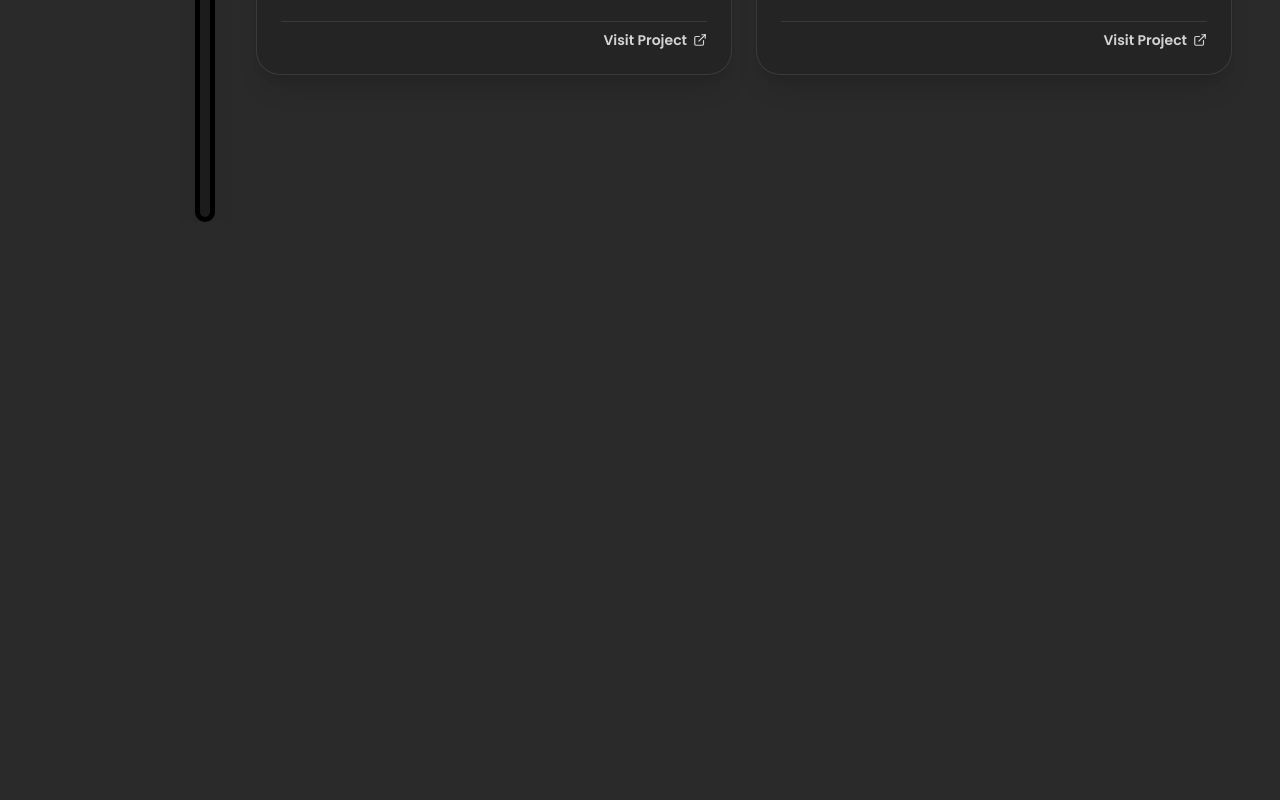
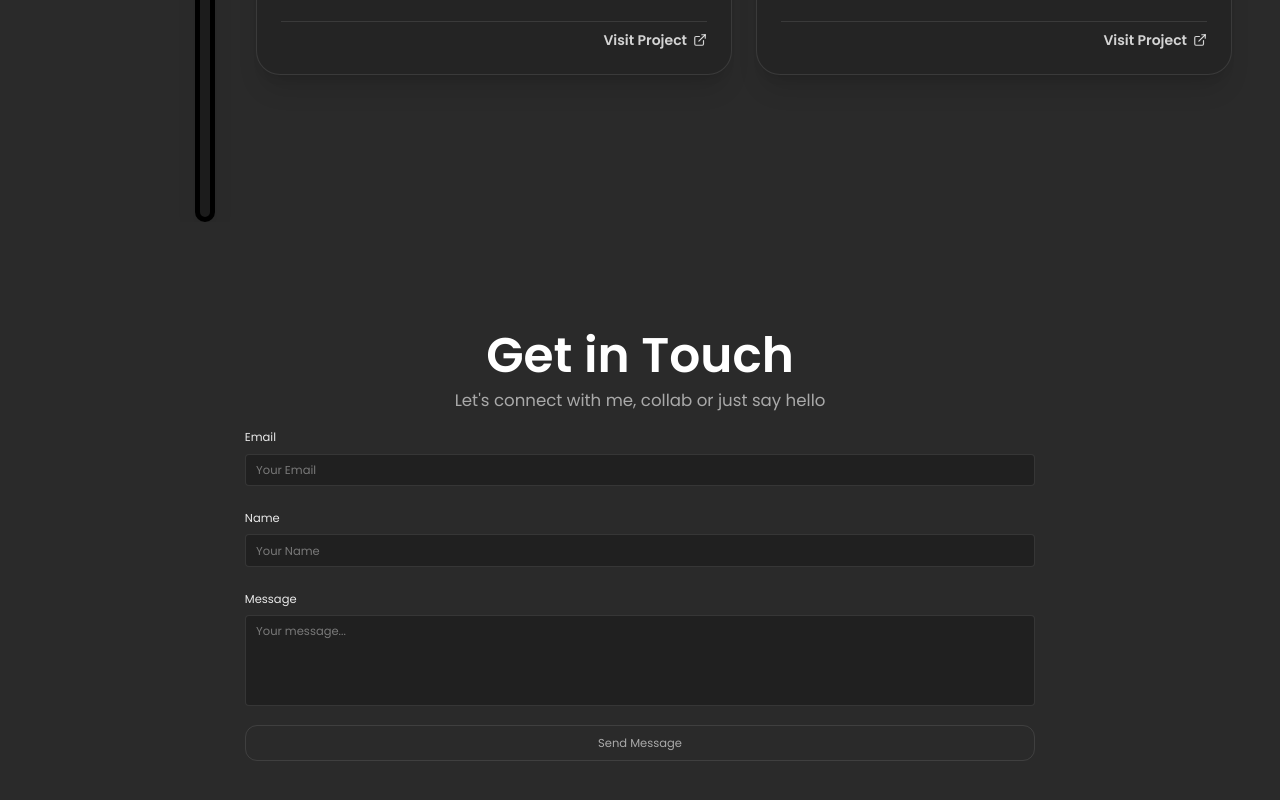
Before and after one commit to AtalaaDf/AtalaaDf, a React (Vite) app: page / in a window 1280 px wide. Shown: the part 2399-3199 px from the top of the page. Built offline with nearby package versions, Linux system fonts and the light colour scheme.

Commit message:
feat(contact): replace form with visual preview

```diff
--- a/src/App.jsx
+++ b/src/App.jsx
@@ -4,10 +4,9 @@ import HeroSection from './components/sections/hero/HeroSection'
 import ConnectorSection from './components/sections/connector/ConnectorSection'
 import AboutSection from './components/sections/about/AboutSection'
 import ProjectsSection from './components/sections/projects/ProjectsSection'
+import ContactSection from './components/sections/contact/ContactSection'
 
 function App() {
-  // State thumb track yang digunakan di About (dikirim lewat props, opsional untuk animasi)
-  // AboutSection menerima trackRef dan dragProps jika ingin drag dari About langsung ke Projects
   return (
     <div className="min-h-screen bg-base text-main font-sans selection:bg-chip selection:text-main">
       <Navbar />
@@ -17,10 +16,7 @@ function App() {
         <ConnectorSection />
         <AboutSection />
         <ProjectsSection />
-
-        <section id="contact" className="min-h-screen flex items-center justify-center">
-          {/* Section Contact */}
-        </section>
+        <ContactSection />
       </main>
     </div>
   )
--- /dev/null
+++ b/src/components/sections/contact/ContactPreview.jsx
@@ -0,0 +1,36 @@
+import {
+  CONTACT_PREVIEW_BUTTON,
+  CONTACT_PREVIEW_FIELDS,
+} from '../../../data/contactPreview'
+
+export default function ContactPreview() {
+  return (
+    <div
+      aria-label="Preview tampilan kontak"
+      className="mt-8 w-full max-w-[1240px] sm:mt-10 lg:mt-[1.2vw] lg:w-[65%]"
+    >
+      <div className="flex flex-col gap-5 sm:gap-6">
+        {CONTACT_PREVIEW_FIELDS.map((field) => (
+          <div key={field.id} className="flex flex-col gap-2">
+            <span className="font-sans text-sm text-white/90 lg:text-[0.9vw]">
+              {field.label}
+            </span>
+            <div
+              className={`rounded-[4px] border border-white/10 bg-[#202020] px-4 py-3 font-sans text-sm text-white/40 lg:px-[0.8vw] lg:py-[0.55vw] lg:text-[0.9vw] ${
+                field.multiline ? 'h-28 sm:h-32 lg:h-[7.1vw]' : ''
+              }`}
+            >
+              {field.placeholder}
+            </div>
+          </div>
+        ))}
+      </div>
+      <div
+        aria-hidden="true"
+        className="mt-6 flex w-full items-center justify-center rounded-xl border border-white/10 py-3 font-sans text-sm text-white/60 lg:mt-[1.5vw] lg:py-[0.65vw] lg:text-[0.9vw] hover:bg-white/5 hover:text-white/80 focus:bg-white/5 focus:text-white/80 focus:outline-none"
+      >
+        {CONTACT_PREVIEW_BUTTON}
+      </div>
+    </div>
+  )
+}
--- /dev/null
+++ b/src/components/sections/contact/ContactSection.jsx
@@ -0,0 +1,24 @@
+import SectionTitle from '../../ui/SectionTitle'
+import ContactPreview from './ContactPreview'
+
+export default function ContactSection() {
+  return (
+    <section
+      id="contact"
+      aria-labelledby="contact-title"
+      className="flex min-h-screen w-full flex-col items-center bg-base px-4 pt-32 pb-20 sm:px-8 lg:pt-[8.5vw]"
+    >
+      <SectionTitle
+        id="contact-title"
+        fontFamily="sans"
+        className="text-center text-5xl sm:text-6xl lg:text-[3.8vw]"
+      >
+        Get in Touch
+      </SectionTitle>
+      <p className="mt-3 text-center text-base text-white/60 sm:text-lg lg:mt-2 lg:text-[1.3vw]">
+        Let's connect with me, collab or just say hello
+      </p>
+      <ContactPreview />
+    </section>
+  )
+}
--- /dev/null
+++ b/src/data/contactPreview.js
@@ -0,0 +1,20 @@
+export const CONTACT_PREVIEW_FIELDS = [
+  {
+    id: 'email',
+    label: 'Email',
+    placeholder: 'Your Email',
+  },
+  {
+    id: 'name',
+    label: 'Name',
+    placeholder: 'Your Name',
+  },
+  {
+    id: 'message',
+    label: 'Message',
+    placeholder: 'Your message...',
+    multiline: true,
+  },
+]
+
+export const CONTACT_PREVIEW_BUTTON = 'Send Message'
```
